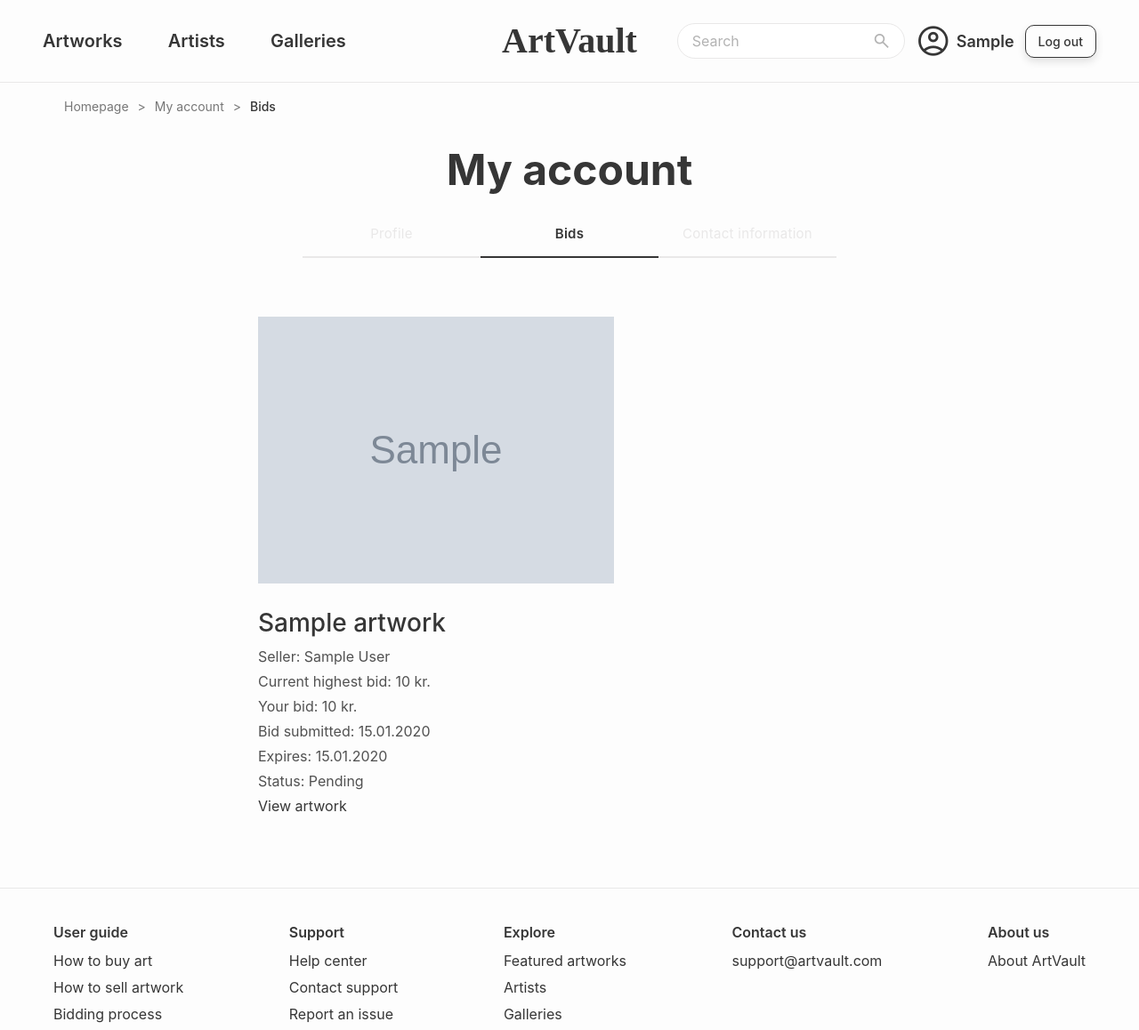
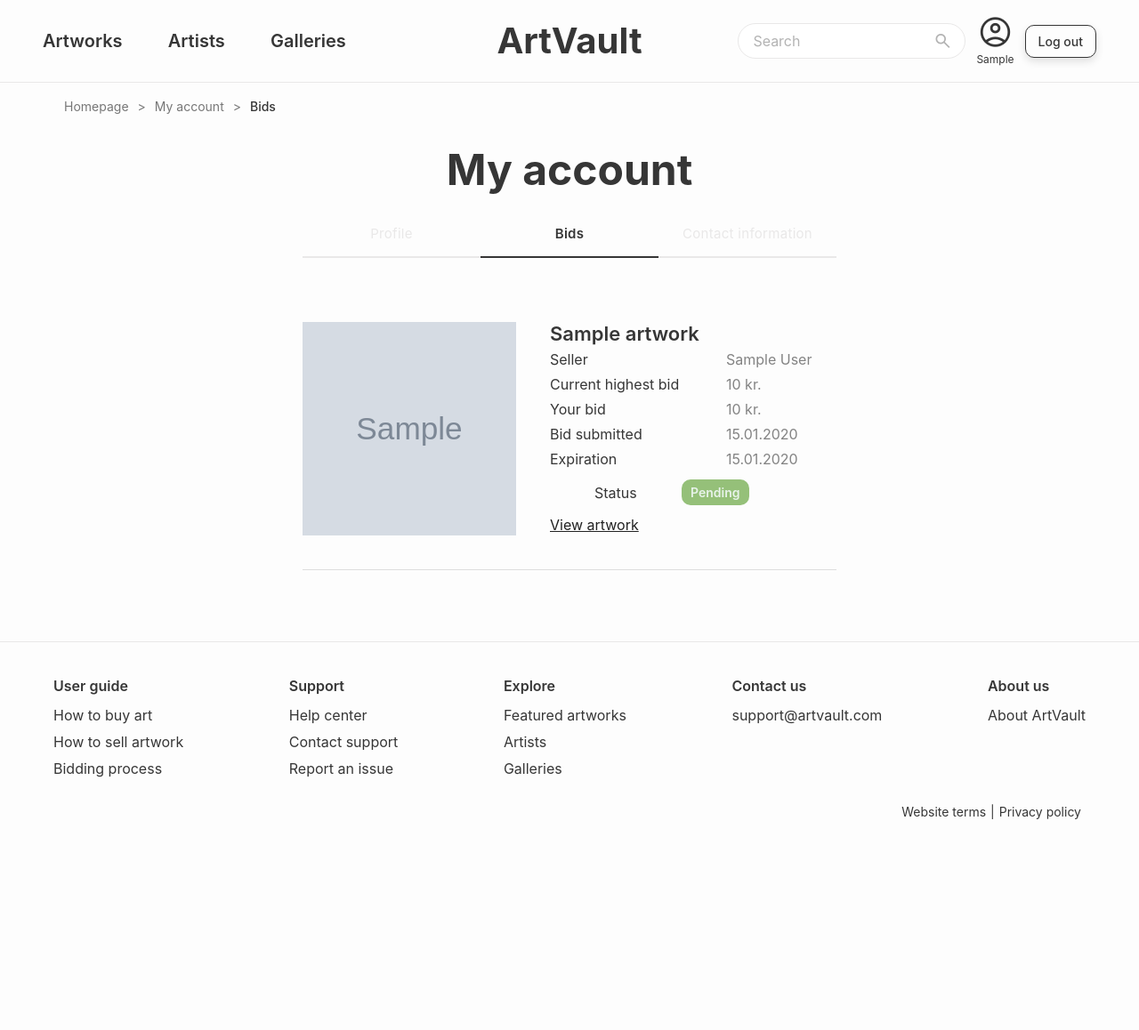
Before and after one commit to katrinlif95/T-220-VLN2-Group-25, a Django app: page /account/bids/ in a window 1280 px wide. Shown: the top 1158 px of the page at 89% size. After the commit the page ends 921 px from the top, so only its background shows below. Run offline with Django 5.2, Linux system fonts and the light colour scheme; a user stored in the database is signed in; tables that the repository leaves empty hold one stand-in row (values such as "Sample post"); grey boxes marked "Sample" are stand-in pictures.

Commit message:
allskonar css og html í bids, account, artwork o.fl.

```diff
--- a/static/css/account.css
+++ b/static/css/account.css
@@ -144,7 +144,6 @@
 }
 
 
-
 /* Account page navigation tabs */
 
 .account-title {
@@ -155,7 +154,11 @@
 .account-tabs {
     display: flex;
     justify-content: center;
-    margin-bottom: 32px;
+
+}
+
+.account-tabs a:hover {
+    opacity: 0.8;
 }
 
 .account-tabs a {
@@ -195,6 +198,102 @@
 
 /* Bids page */
 
+.bids-section {
+    max-width: 600px;
+    margin: 0 auto;
+}
+
+.bid-card {
+    display: grid;
+    grid-template-columns: 240px 1fr;
+    gap: 38px;
+    padding: 38px 0;
+    border-bottom: 1px solid #ddd;
+}
+
+.bid-artwork-image {
+    width: 240px;
+    height: 240px;
+    object-fit: cover;
+}
+
+.bid-details {
+    display: grid;
+    grid-template-columns: 170px 1fr;
+    row-gap: 4px;
+    column-gap: 28px;
+    margin-top: 4px;
+}
+
+.bid-info h3 {
+    margin: 0;
+    font-size: 22px;
+    font-weight: 600;
+}
+
+.bid-info p {
+    margin: 0 0 8px;
+    font-size: 16px;
+}
+
+.bid-info {
+    padding-top: 0px;
+    margin-top: 0px;
+}
+
+.bid-links {
+    display: flex;
+    gap: 36px;
+    margin-top: 28px;
+}
+
+.bid-links a,
+.bid-info a {
+    color: #333;
+    text-decoration: underline;
+}
+
+.bid-status {
+    position: relative;
+    left: 50px;
+    margin-top: 10px;
+}
+
+.bid-status-btn {
+    display: inline-flex;
+    align-items: center;
+    justify-content: center;
+    position: relative;
+    right: 50px;
+
+    width: fit-content;
+
+    padding: 4px 10px;
+    margin-top: 7px;
+
+    border-radius: 10px;
+
+    background-color: #95C079;
+    color: #e8f3ea;
+
+    font-size: 14px;
+    font-weight: 600;
+}
+
+.bid-actions {
+    display: flex;
+    gap: 104px;
+    margin-top: 10px;
+}
+
+.bid-actions a {
+    text-decoration: underline;
+    color: #222;
+}
+
+.bid-value {
+    color: #838383;
+}
 
 
 /* Profile form inputs */
--- a/static/css/main.css
+++ b/static/css/main.css
@@ -63,7 +63,6 @@ h1 {
 .site-logo {
     font-size: 40px;
     font-weight: 750;
-    font-family: playfair display;
     justify-self: center;
 }
 
@@ -84,20 +83,23 @@ h1 {
 
 .user-menu {
     display: flex;
+    flex-direction: column;
     align-items: center;
-    gap: 6px;
+
+    gap: 2px;
 
     text-decoration: none;
     color: var(--main-color);
 }
 
 .username {
-    font-size: 18px;
-    font-weight: 600;
+    font-size: 12px;
+    font-weight: 400;
 }
 
 .user-icon {
     font-size: 40px;
+    line-height: 1;
 }
 
 
--- a/templates/seller/artist_detail.html
+++ b/templates/seller/artist_detail.html
@@ -64,6 +64,7 @@
         </div>
     </section>
 
+    <!-- Artworks Section -->
     <section class="seller-artworks">
         <div class="page-container">
             <div class="seller-artworks-container">
--- a/templates/seller/artists.html
+++ b/templates/seller/artists.html
@@ -25,7 +25,7 @@
 
             <article class="artwork-card">
 
-                <a href="{% url 'artist-detail' artist.id %}">
+                <a class="seller-image-link" href="{% url 'artist-detail' artist.id %}">
                     <img src="{{ artist.logo_url }}" alt="{{ artist.display_name }}">
                 </a>
 
--- a/templates/seller/galleries.html
+++ b/templates/seller/galleries.html
@@ -25,7 +25,7 @@
 
             <article class="artwork-card">
 
-                <a href="{% url 'gallery-detail' gallery.id %}">
+                <a class="seller-image-link" href="{% url 'gallery-detail' gallery.id %}">
                     <img src="{{ gallery.logo_url }}" alt="{{ gallery.display_name }}">
                 </a>
 
--- a/templates/user/bids.html
+++ b/templates/user/bids.html
@@ -32,13 +32,26 @@
                 <div class="bid-info">
                     <h3>{{ bid.artwork.title }}</h3>
 
-                    <p>Seller: {{ bid.artwork.seller.display_name }}</p>
-                    <p>Current highest bid: {{ bid.artwork.highest_bid_amount|isk }} kr.</p>
-                    <p>Your bid: {{ bid.amount|isk }} kr.</p>
-                    <p>Bid submitted: {{ bid.created_at|date:"d.m.Y" }} </p>
-                    <p>Expires: {{ bid.expires_at|date:"d.m.Y" }} </p>
-                    <p>Status: {{ bid.status|title }}</p>
+                    <div class="bid-details">
+                        <span>Seller</span>
+                        <span class="bid-value">{{ bid.artwork.seller.display_name }}</span>
 
+                        <span>Current highest bid</span>
+                        <span class="bid-value">{{ bid.artwork.highest_bid_amount|isk }} kr.</span>
+
+                        <span>Your bid</span>
+                        <span class="bid-value">{{ bid.amount|isk }} kr.</span>
+
+                        <span>Bid submitted</span>
+                        <span class="bid-value">{{ bid.created_at|date:"d.m.Y" }}</span>
+
+                        <span>Expiration</span>
+                        <span class="bid-value">{{ bid.expires_at|date:"d.m.Y" }}</span>
+
+                        <span class="bid-status">Status</span>
+                        <span class="bid-status-btn">{{ bid.status|title }}</span>
+
+                    </div>
                     <div class="bid-actions">
                         <a href="{% url 'artwork-detail' bid.artwork.id %}">
                             View artwork
```
Also changed, not shown: other parts of static/css/main.css (+69 -63 lines), static/css/seller.css (+10 -0 lines), templates/artwork/artworks.html (+5 -4 lines), templates/seller/gallery_detail.html (+10 -6 lines).
